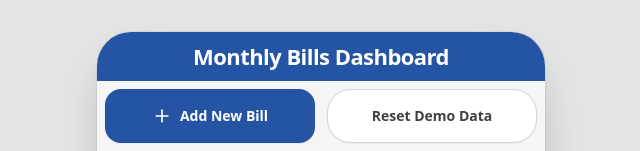
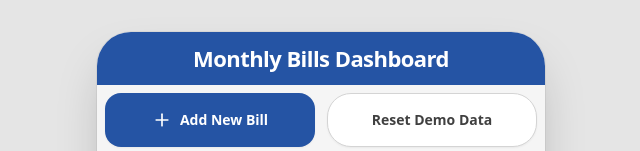
Before and after one commit to brehonioj-lgtm/Bills-App-V2-Beta, a React (Vite) app: page / in a window 1280 px wide. Shown: the top 151 px of the page, without its empty margins (319-959 px from the left). Built offline with nearby package versions, Linux system fonts and the light colour scheme.

Commit message:
Update App.jsx

```diff
--- a/App.jsx
+++ b/App.jsx
@@ -384,7 +384,7 @@ export default function App() {
   return (
     <div className="min-h-screen bg-neutral-200 p-4 md:p-8">
       <div className="mx-auto max-w-md overflow-hidden rounded-[34px] bg-neutral-100 shadow-2xl ring-1 ring-black/5">
-        <div className="bg-[#2554A4] px-4 py-2 text-center">
+        <div className="bg-[#2554A4] px-4 py-2.5 text-center">
           <h1 className="text-[18px] md:text-[22px] font-bold text-white tracking-tight">
   Monthly Bills Dashboard
 </h1>
```
